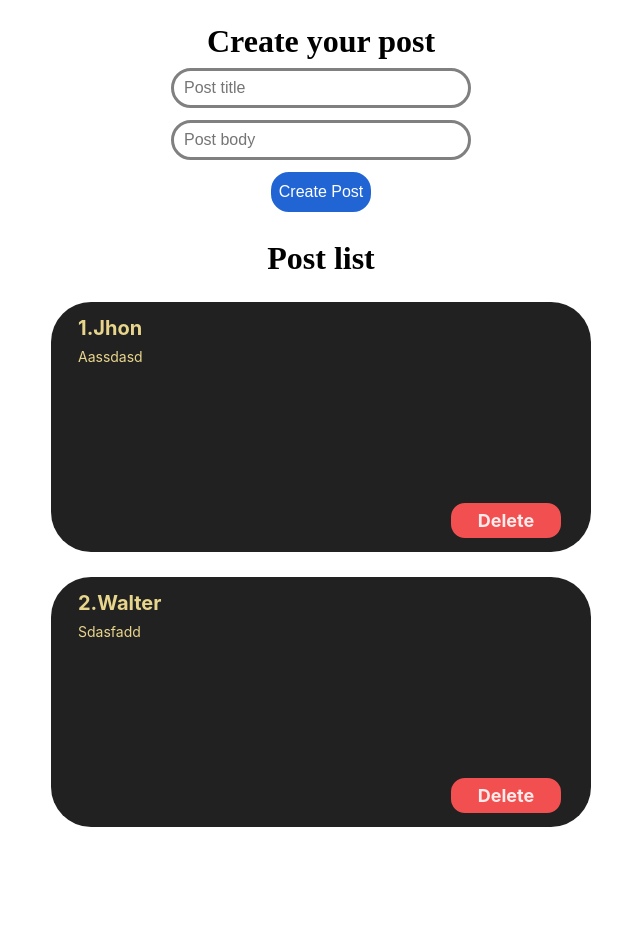
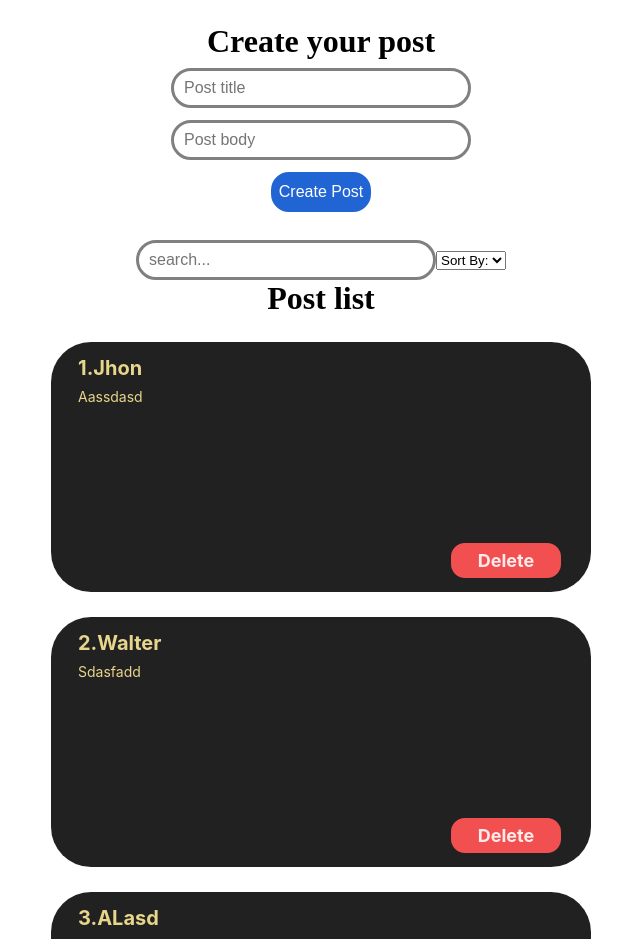
Before and after one commit to gabdab321/first-react-app, a React (Create React App) app: page / in a window 1280 px wide. Shown: the top 939 px of the page, without its empty margins (319-959 px from the left). Before the commit the page ends 827 px from the top, so only its background shows below. Built offline with nearby package versions, Linux system fonts and the light colour scheme.

Commit message:
added PostFilter

```diff
--- a/src/App.js
+++ b/src/App.js
@@ -1,14 +1,30 @@
-import React, {useRef, useState} from "react";
+import React, {useMemo, useRef, useState} from "react";
 import "./styles/App.css"
 import PostList from "./components/PostList/PostList";
 import CreatePost from "./components/CreatePost/CreatePost";
 import MyInput from "./components/UI/Input/MyInput";
+import MySelect from "./components/UI/select/MySelect";
+import PostFilter from "./components/PostFilter/PostFilter";
 
 function App() {
     const [posts, setPosts] = useState([
         {id: 1, title: "Jhon", body: "Aassdasd"},
         {id: 2, title: "Walter", body: "Sdasfadd"},
+        {id: 3, title: "ALasd", body: "zxcasdfasdxaSC"},
     ])
+
+    const [filter, setFilter] = useState({sort: "", query: ""})
+
+    const sortedPosts = useMemo(() => {
+        if(filter.sort) {
+            return [...posts].sort((a, b) => a[filter.sort].localeCompare(b[filter.sort]))
+        }
+        return posts
+    }, [filter.sort, posts])
+
+    const sortAndSearchedPosts = useMemo(() => {
+        return sortedPosts.filter(post => post.title.toLowerCase().includes(filter.query.toLowerCase()))
+    }, [filter.query, sortedPosts])
 
     const createPost = (newPost) => {
         setPosts([ ...posts, {...newPost, id: Date.now()} ])
@@ -20,14 +36,14 @@ function App() {
 
     return (
         <div className="App">
-            <CreatePost
-                posts={posts}
-                createPost={createPost}
-            />
-            <PostList
-                removePost={removePost}
-                posts={posts}
-                title={"Post list"}
+            <CreatePost createPost={createPost}/>
+
+            <PostFilter filter={filter} setFilter={setFilter} options={[
+                {value: "title", textContent: "Title"},
+                {value: "body", textContent: "Body"},
+            ]}/>
+
+            <PostList removePost={removePost} posts={sortAndSearchedPosts} title={"Post list"}
             />
         </div>
     );
--- /dev/null
+++ b/src/components/PostFilter/PostFilter.jsx
@@ -0,0 +1,24 @@
+import React from 'react';
+import MyInput from "../UI/Input/MyInput";
+import MySelect from "../UI/select/MySelect";
+
+const PostFilter = ({filter, setFilter, options}) => {
+    return (
+        <div>
+            <MyInput
+                placeholder="search..."
+                type="text"
+                value={filter.query}
+                onChange={e => setFilter({...filter, query: e.target.value})}
+            />
+            <MySelect
+                value={filter.sort}
+                onChange={e => setFilter({...filter, sort: e})}
+                options={options}
+                defaultValue={"Sort By:"}
+            />
+        </div>
+    );
+};
+
+export default PostFilter;
--- /dev/null
+++ b/src/components/UI/select/MySelect.jsx
@@ -0,0 +1,18 @@
+import React from 'react';
+import classes from "./MySelect.module.css";
+
+const MySelect = ({value, onChange, options, defaultValue}) => {
+    return (
+        <select
+            value={value}
+            onChange={event => onChange(event.target.value)}
+        >
+            <option value="" disabled>{defaultValue}</option>
+            {options.map(option =>
+                <option value={option.value} key={option.value}>{option.textContent}</option>)
+            }
+        </select>
+    );
+};
+
+export default MySelect;
```
Also changed, not shown: src/components/PostFilter/PostFilter.module.css (added), src/components/UI/MyModal/MyModal.jsx (added), src/components/UI/MyModal/MyModal.module.css (added), src/components/UI/select/MySelect.module.css (added).
